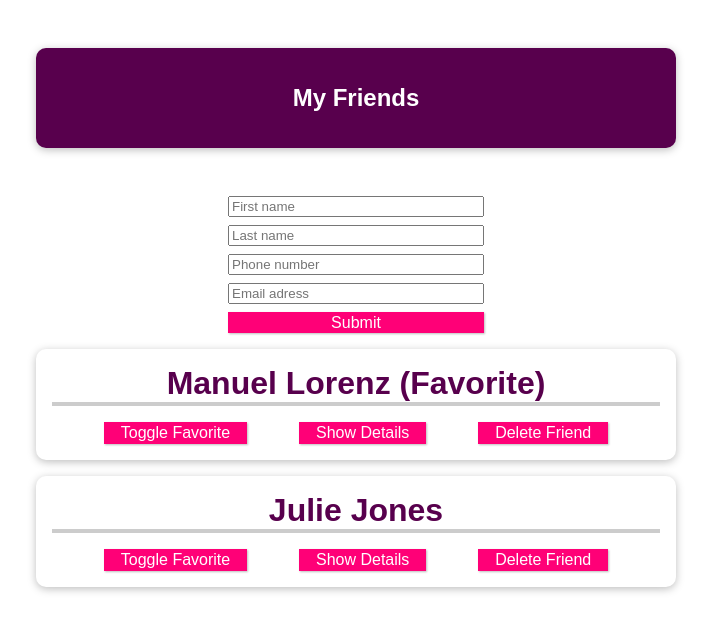
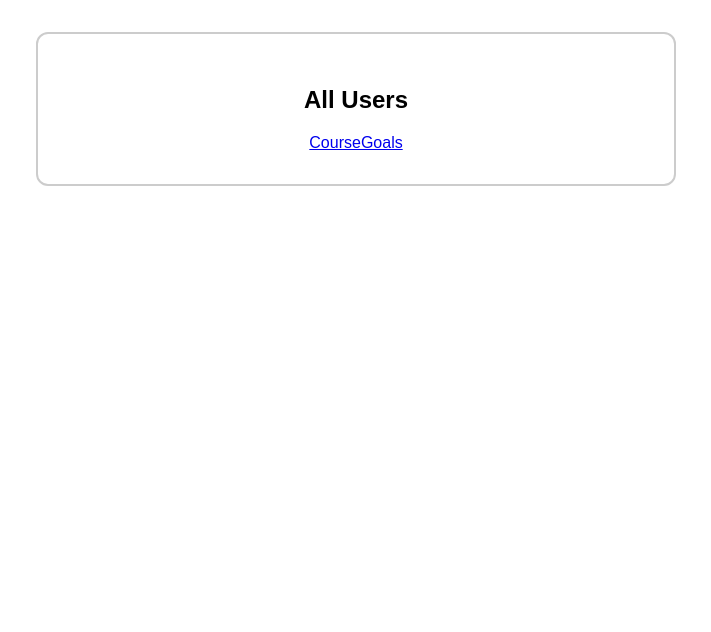
Before and after one commit to leonardpaulus/vue-first-app, a Vue app: page / in a window 1280 px wide. Shown: the top 632 px of the page, without its empty margins (284-995 px from the left). Built offline with nearby package versions, Linux system fonts and the light colour scheme.

Commit message:
✨ Add animations

```diff
--- a/package.json
+++ b/package.json
@@ -9,7 +9,8 @@
   },
   "dependencies": {
     "core-js": "^3.6.5",
-    "vue": "^3.0.0"
+    "vue": "^3.0.0",
+    "vue-router": "^4.0.12"
   },
   "devDependencies": {
     "@vue/cli-plugin-babel": "~4.5.0",
--- a/src/App.vue
+++ b/src/App.vue
@@ -1,58 +1,63 @@
 <template>
-  <section>
-    <header><h1>My Friends</h1></header>
-    <new-friend @post-friend="addFriendToFriends"></new-friend>
-    <ul>
-      <friend-contact
-        v-for="friend in friends"
-        :key="friend.id"
-        :id="friend.id"
-        :name="friend.name"
-        :phone-number="friend.phone"
-        :email-adress="friend.email"
-        :is-favorite="friend.isFavorite"
-        @toggle-favorite="toggleFavoriteStatus"
-        @delete-friend="deleteFriend"
-      ></friend-contact>
-    </ul>
-  </section>
+  <router-view v-slot="slotProps">
+    <transition name="fade-button" mode="out-in">
+      <component :is="slotProps.Component"></component>
+    </transition>
+  </router-view>
 </template>
 
 <script>
 export default {
   data() {
     return {
-      detailsAreVisible: false,
-      friends: [
-        {
-          id: "manuel",
-          name: "Manuel Lorenz",
-          phone: "12312412341",
-          email: "manuel@localhost.com",
-          isFavorite: true,
-        },
-        {
-          id: "julie",
-          name: "Julie Jones",
-          phone: "8932419123",
-          email: "julie@localhost.com",
-          isFavorite: false,
-        },
-      ],
+      dialogIsVisible: false,
+      animatedBlock: false,
+      paraIsVisible: false,
+      usersAreVisible: false,
     };
   },
   methods: {
-    toggleFavoriteStatus(friendId) {
-      const identifiedFriend = this.friends.find(
-        (friend) => friend.id === friendId
-      );
-      identifiedFriend.isFavorite = !identifiedFriend.isFavorite;
+    showDialog() {
+      this.dialogIsVisible = true;
     },
-    addFriendToFriends(friend) {
-      this.friends.push(friend);
+    hideDialog() {
+      this.dialogIsVisible = false;
     },
-    deleteFriend(friendId) {
-      this.friends = this.friends.filter((friend) => friend.id !== friendId);
+    animateBlock() {
+      this.animatedBlock = true;
+    },
+    toggleParagraph() {
+      this.paraIsVisible = !this.paraIsVisible;
+    },
+    showUsers() {
+      this.usersAreVisible = true;
+    },
+    hideUsers() {
+      this.usersAreVisible = false;
+    },
+    beforeEnter(el) {
+      console.log("beforeEnter");
+      console.log(el);
+      el.style.opacity = 0;
+    },
+    beforeLeave(el) {
+      console.log("beforeLeave");
+      console.log(el);
+    },
+    enter(el, done) {
+      console.log(el);
+      let round = 1;
+      const interval = setInterval(function () {
+        el.style.opacity = round * 0.01;
+        round++;
+        if (round > 100) {
+          clearInterval(interval);
+          done();
+        }
+      }, 20);
+    },
+    afterEnter(el) {
+      console.log(el);
     },
   },
 };
@@ -62,69 +67,87 @@ export default {
 * {
   box-sizing: border-box;
 }
-
 html {
-  font-family: "Jost", sans-serif;
+  font-family: sans-serif;
 }
-
 body {
   margin: 0;
 }
-
-header {
-  box-shadow: 0 2px 8px rgba(0, 0, 0, 0.26);
-  margin: 3rem auto;
-  border-radius: 10px;
-  padding: 1rem;
-  background-color: #58004d;
+button {
+  font: inherit;
+  padding: 0.5rem 2rem;
+  border: 1px solid #810032;
+  border-radius: 30px;
+  background-color: #810032;
   color: white;
-  text-align: center;
-  width: 90%;
+  cursor: pointer;
+}
+button:hover,
+button:active {
+  background-color: #a80b48;
+  border-color: #a80b48;
+}
+.block {
+  width: 8rem;
+  height: 8rem;
+  background-color: #290033;
+  margin-bottom: 2rem;
+}
+.container {
   max-width: 40rem;
+  margin: 2rem auto;
+  display: flex;
+  justify-content: center;
+  align-items: center;
+  flex-direction: column;
+  padding: 2rem;
+  border: 2px solid #ccc;
+  border-radius: 12px;
+}
+.animate {
+  animation: slide-fade 1s ease-in-out forwards;
 }
 
-#app ul {
-  margin: 0;
-  padding: 0;
-  list-style: none;
+.fade-button-enter-from {
+  opacity: 0;
+}
+.fade-button-leave-from {
+  opacity: 1;
+}
+.fade-button-enter-active {
+  transition: opacity 0.3s ease-out;
+}
+.fade-button-leave-active {
+  transition: opacity 0.3s ease-in;
+}
+.fade-button-enter-to {
+  opacity: 1;
+}
+.fade-button-leave-to {
+  opacity: 0;
 }
 
-#app li {
-  box-shadow: 0 2px 8px rgba(0, 0, 0, 0.26);
-  margin: 1rem auto;
-  border-radius: 10px;
-  padding: 1rem;
-  text-align: center;
-  width: 90%;
-  max-width: 40rem;
+.route-enter-from {
+}
+.route-enter-active {
+  animation: slide-scale 0.4s ease-out;
+}
+.route-enter-to {
 }
 
-#app h2 {
-  font-size: 2rem;
-  border-bottom: 4px solid #ccc;
-  color: #58004d;
-  margin: 0 0 1rem 0;
+.route-leave-active {
+  animation: slide-scale 0.4s ease-in;
 }
 
-#app button,
-.button {
-  font: inherit;
-  cursor: pointer;
-  border: 1px solid #ff0077;
-  background-color: #ff0077;
-  color: white;
-  padding: 0.05rem 1rem;
-  box-shadow: 1px 1px 2px rgba(0, 0, 0, 0.26);
-}
-
-#app button:hover,
-#app button:active {
-  background-color: #ec3169;
-  border-color: #ec3169;
-  box-shadow: 1px 1px 4px rgba(0, 0, 0, 0.26);
-}
-.buttons {
-  display: flex;
-  justify-content: space-evenly;
+@keyframes slide-scale {
+  0% {
+    transform: translateX(0) scale(1);
+  }
+  70% {
+    transform: translateX(-120px) scale(1.1);
+  }
+  100% {
+    transform: translateX(-150px) scale(1);
+  }
 }
 </style>
--- /dev/null
+++ b/src/components/BaseModal.vue
@@ -0,0 +1,61 @@
+<template>
+  <div v-if="open" class="backdrop" @click="$emit('close')"></div>
+  <transition name="modal">
+    <dialog open v-if="open">
+      <slot></slot>
+    </dialog>
+  </transition>
+</template>
+
+<script>
+export default {
+  props: ["open"],
+  emits: ["close"],
+};
+</script>
+
+<style scoped>
+.backdrop {
+  position: fixed;
+  top: 0;
+  left: 0;
+  width: 100%;
+  height: 100vh;
+  z-index: 10;
+  background-color: rgba(0, 0, 0, 0.75);
+}
+
+dialog {
+  position: fixed;
+  top: 30vh;
+  width: 30rem;
+  left: calc(50% - 15rem);
+  margin: 0;
+  box-shadow: 0 2px 8px rgba(0, 0, 0, 0.26);
+  border-radius: 12px;
+  padding: 1rem;
+  background-color: white;
+  z-index: 100;
+  border: none;
+  animation: modal 0.3s ease-out forwards;
+}
+
+.modal-enter-active {
+  animation: modal 0.3s ease-out forwards;
+}
+
+.modal-leave-active {
+  animation: modal 0.3s ease-in reverse;
+}
+
+@keyframes modal {
+  from {
+    opacity: 0;
+    transform: translateY(-50px) scale(0.9);
+  }
+  to {
+    opacity: 1;
+    transform: translateY(0) scale(1);
+  }
+}
+</style>
--- a/src/components/FriendContact.vue
+++ /dev/null
@@ -1,60 +0,0 @@
-<template>
-  <li>
-    <h2>{{ name }} {{ isFavorite ? "(Favorite)" : "" }}</h2>
-    <div class="buttons">
-      <button @click="toggleFavorite">Toggle Favorite</button>
-      <button @click="toggleDetails">
-        {{ detailsAreVisible ? "Hide" : "Show" }} Details
-      </button>
-      <button @click="deleteFriend">Delete Friend</button>
-    </div>
-    <ul v-if="detailsAreVisible">
-      <li><strong>Phone:</strong>{{ phoneNumber }}</li>
-      <li><strong>E-Mail:</strong>{{ emailAdress }}</li>
-    </ul>
-  </li>
-</template>
-
-<script>
-export default {
-  props: {
-    id: {
-      type: String,
-      required: true,
-    },
-    name: {
-      type: String,
-      required: true,
-    },
-    phoneNumber: {
-      type: String,
-      required: true,
-    },
-    emailAdress: {
-      type: String,
-      required: true,
-    },
-    isFavorite: {
-      type: Boolean,
-      required: true,
-    },
-  },
-  emits: ["toggle-favorite", "delete-friend"],
-  data() {
-    return {
-      detailsAreVisible: false,
-    };
-  },
-  methods: {
-    toggleDetails() {
-      this.detailsAreVisible = !this.detailsAreVisible;
-    },
-    toggleFavorite() {
-      this.$emit("toggle-favorite", this.id);
-    },
-    deleteFriend() {
-      this.$emit("delete-friend", this.id);
-    },
-  },
-};
-</script>
--- a/src/components/NewFriend.vue
+++ /dev/null
@@ -1,65 +0,0 @@
-<template>
-  <form class="newFriendForm" @submit.prevent="handleSubmit">
-    <input type="text" placeholder="First name" v-model="firstname" />
-    <input type="text" placeholder="Last name" v-model="lastname" />
-    <input type="text" placeholder="Phone number" v-model="phone" />
-    <input type="text" placeholder="Email adress" v-model="email" />
-    <input class="button" type="submit" />
-  </form>
-</template>
-
-<script>
-export default {
-  data() {
-    return {
-      firstname: "",
-      lastname: "",
-      phone: "",
-      email: "",
-      friend: {
-        id: "",
-        name: "",
-        phone: "",
-        email: "",
-        isFavorite: false,
-      },
-    };
-  },
-  emits: ["post-friend"],
-  methods: {
-    handleSubmit() {
-      this.friend.name = this.firstname + " " + this.lastname;
-      this.friend.id = this.firstname;
-      this.friend.phone = this.phone;
-      this.friend.email = this.email;
-      this.postNewFriend();
-    },
-    postNewFriend() {
-      this.$emit("post-friend", this.friend);
-      this.resetFriendToPost();
-    },
-    resetFriendToPost() {
-      this.friend = {
-        id: "",
-        name: "",
-        phone: "",
-        email: "",
-        isFavorite: false,
-      };
-      this.firstname = "";
-      this.lastname = "";
-      this.phone = "";
-      this.email = "";
-    },
-  },
-};
-</script>
-
-<style>
-.newFriendForm {
-  display: grid;
-  width: 20%;
-  margin: 0 auto;
-  row-gap: 0.5rem;
-}
-</style>
--- a/src/main.js
+++ b/src/main.js
@@ -1,11 +1,24 @@
 import { createApp } from "vue";
+import { createRouter, createWebHistory } from "vue-router";
+import CourseGoals from "./pages/CourseGoals.vue";
+import AllUsers from "./pages/AllUsers.vue";
+
 import App from "./App.vue";
-import FriendContact from "./components/FriendContact.vue";
-import NewFriend from "./components/NewFriend.vue";
+import BaseModal from "./components/BaseModal.vue";
+
+const router = createRouter({
+  history: createWebHistory(),
+  routes: [
+    { path: "/", component: AllUsers },
+    { path: "/goals", component: CourseGoals },
+  ],
+});
 
 const app = createApp(App);
+app.use(router);
 
-app.component("friend-contact", FriendContact);
-app.component("new-friend", NewFriend);
+router.isReady().then(function () {
+  app.mount("#app");
+});
 
-app.mount("#app");
+app.component("base-modal", BaseModal);
--- /dev/null
+++ b/src/pages/AllUsers.vue
@@ -0,0 +1,6 @@
+<template>
+  <div class="container">
+    <h2>All Users</h2>
+    <router-link to="/goals">CourseGoals</router-link>
+  </div>
+</template>
--- /dev/null
+++ b/src/pages/CourseGoals.vue
@@ -0,0 +1,6 @@
+<template>
+  <div class="container">
+    <h2>Course Goals</h2>
+    <router-link to="/">All Users</router-link>
+  </div>
+</template>
```
Also changed, not shown: src/components/ListData.vue (added, +64 -0 lines), 1 other file (tests, documents, lock files or other folders).
